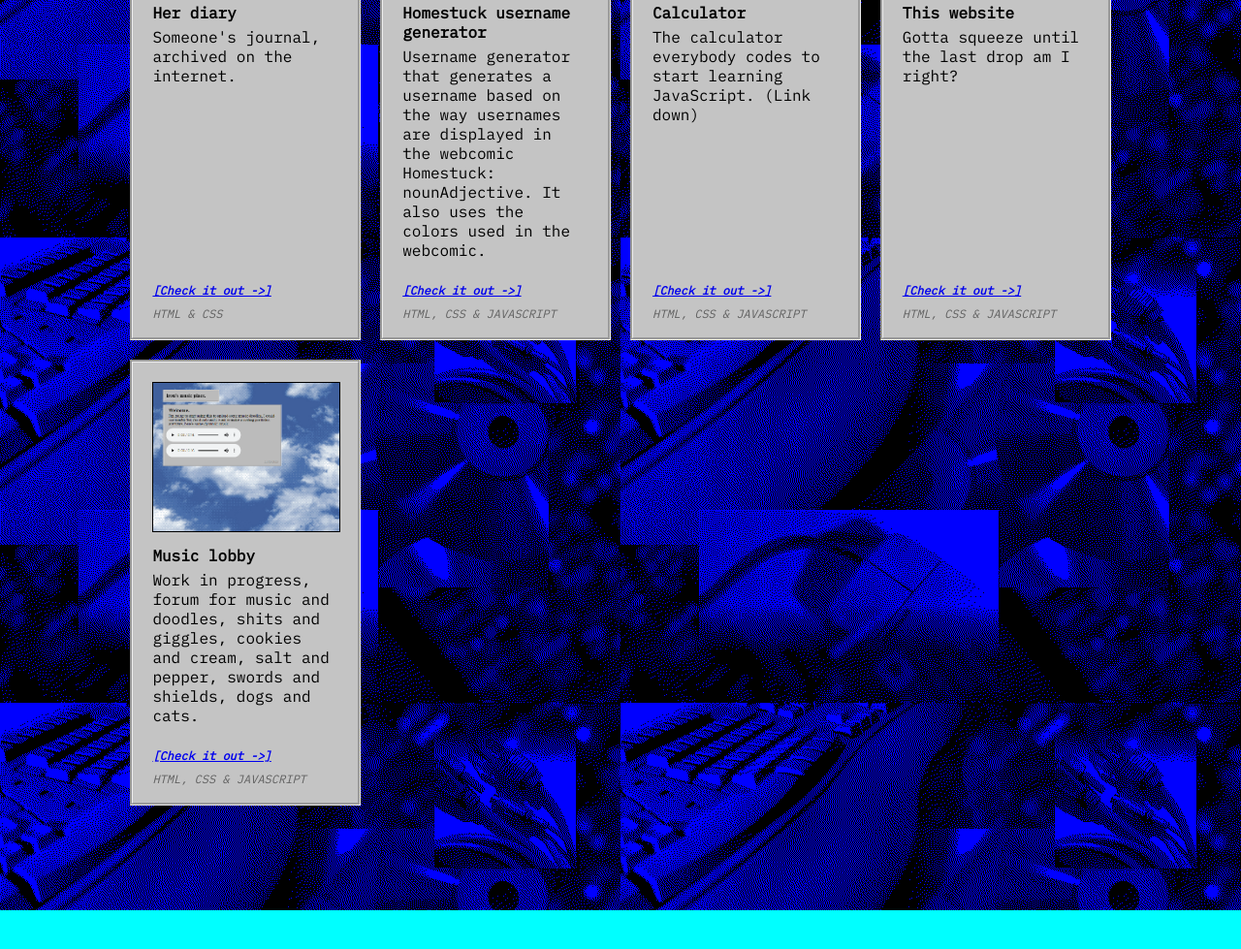
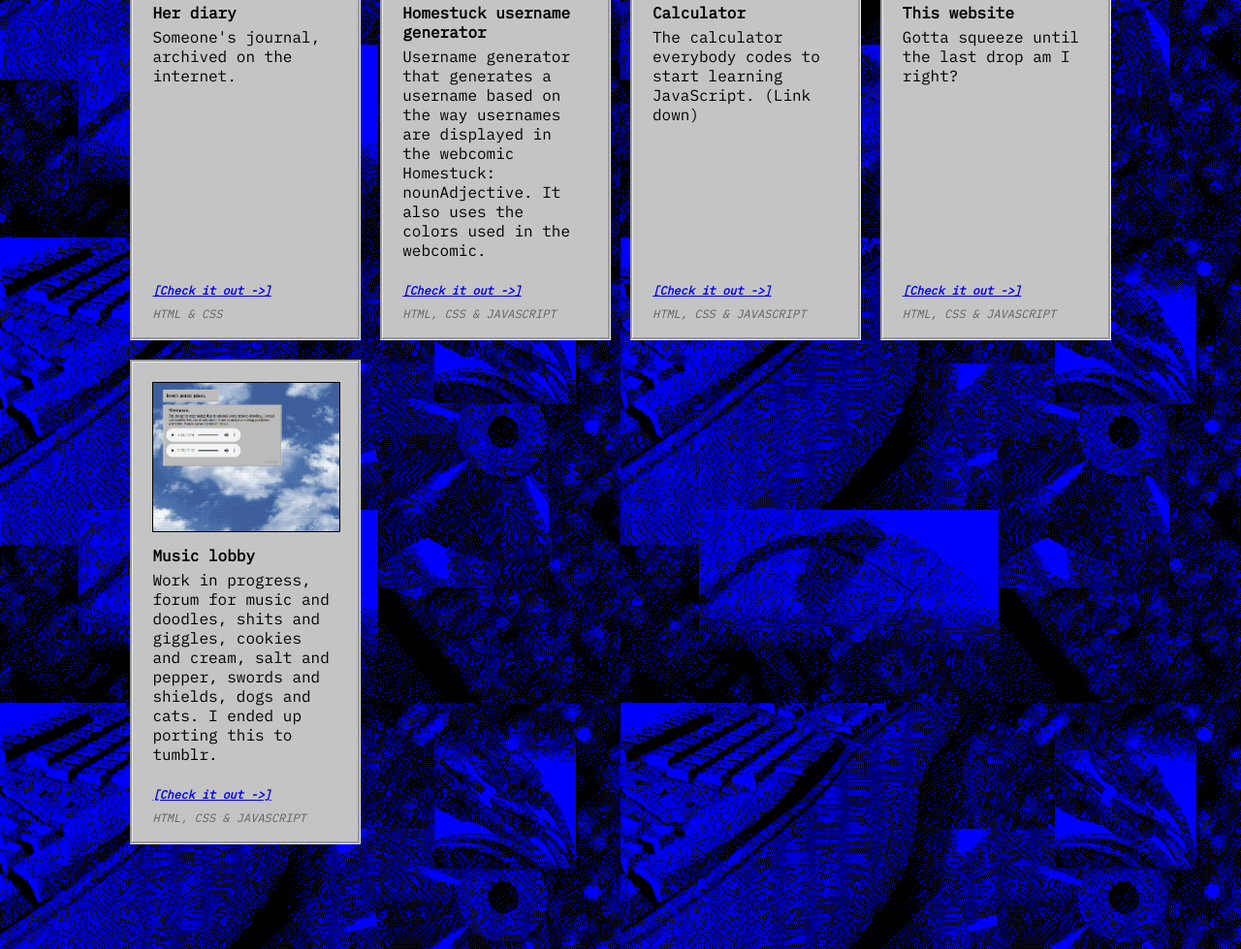
Before and after one commit to thehirou/portfolio, a plain HTML site: page index.html in a window 1280 px wide. Shown: the part 1675-2654 px from the top of the page at 97% size. Before the commit the page ends 2614 px from the top, so only its background shows below. Drawn offline with Linux system fonts and the light colour scheme.

Commit message:
Update index.html

```diff
--- a/index.html
+++ b/index.html
@@ -186,8 +186,8 @@
 			<div class="portfolio-item">
 				<img class="enlarge-image" src="img/music.png">
 				<div class="portfolio-item-caption">Music lobby</div>
-				<div class="portfolio-item-description">Work in progress, forum for music and doodles, shits and giggles, cookies and cream, salt and pepper, swords and shields, dogs and cats.</div>
-                <div class="portfolio-item-checkout"><a href=https://thehirou.github.io/music-forum>[Check it out ->]</a></div>
+				<div class="portfolio-item-description">Work in progress, forum for music and doodles, shits and giggles, cookies and cream, salt and pepper, swords and shields, dogs and cats. I ended up porting this to tumblr.</div>
+                <div class="portfolio-item-checkout"><a href=https://thehirou.tumblr.com/>[Check it out ->]</a></div>
 				<div id="separator"></div>
                 <div id="separator"></div>
                 <div id="separator"></div>
```
